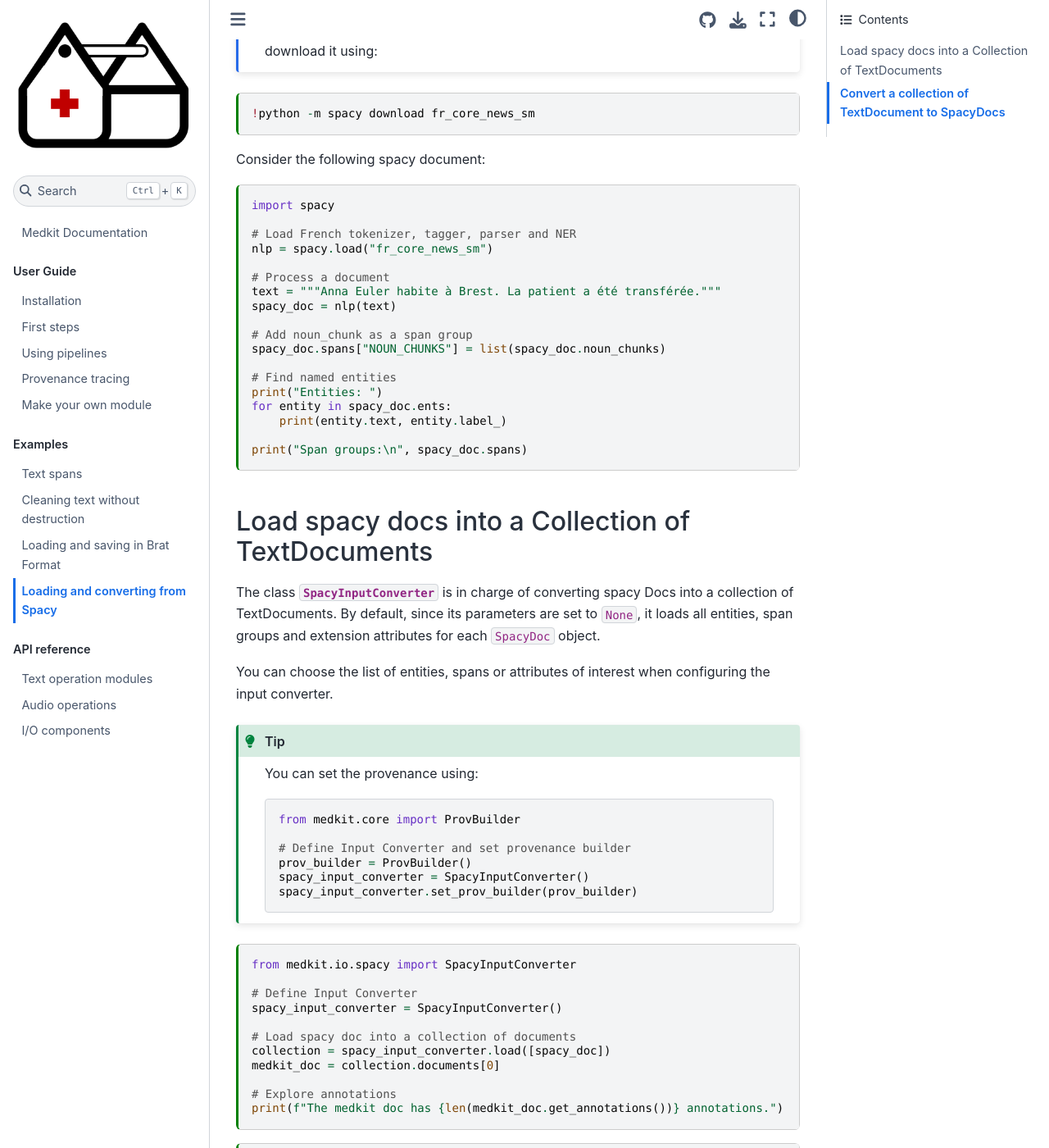
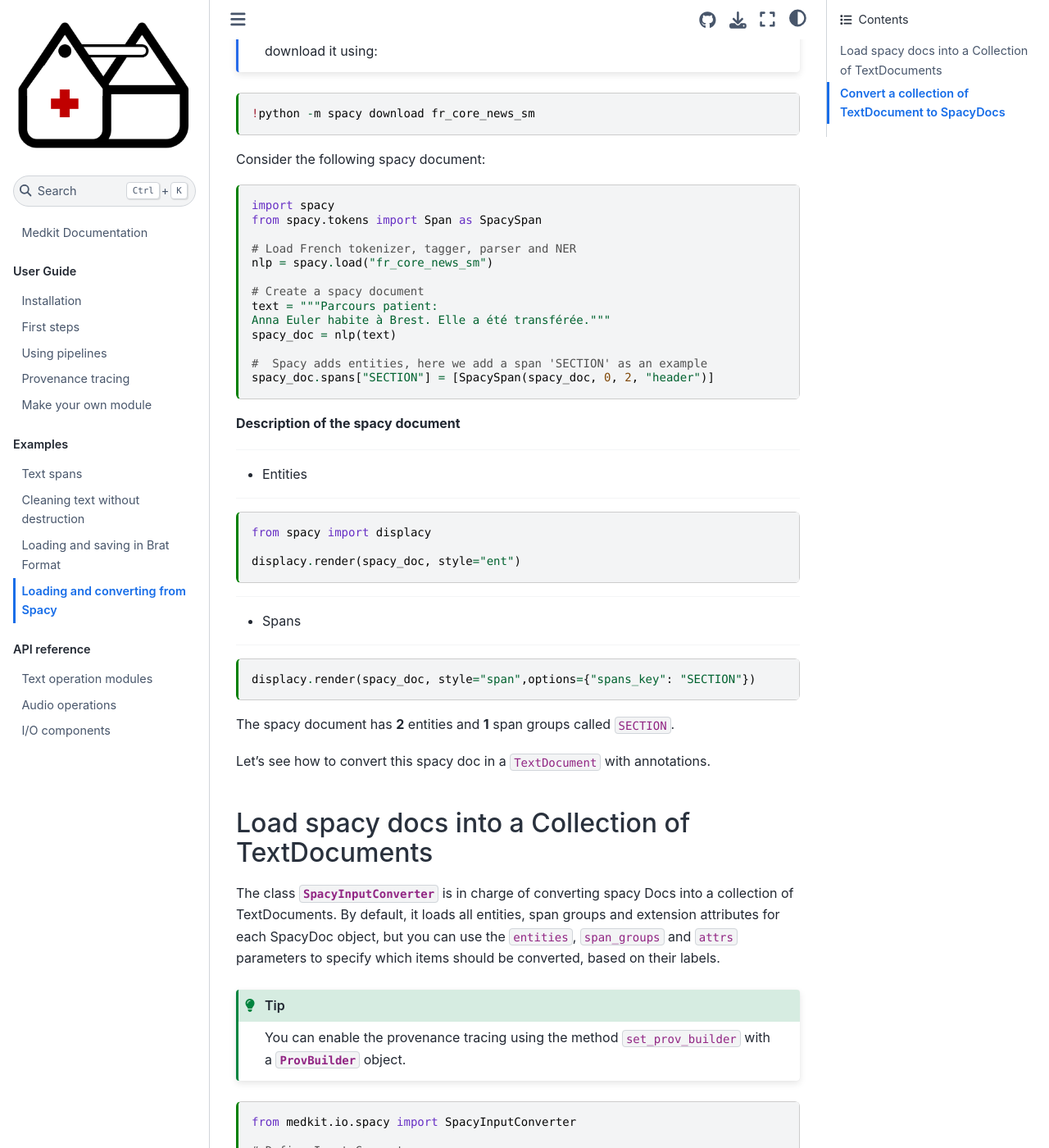
Before and after one commit to TeamHeka/medkit, a Jupyter Book: the page built from docs/examples/spacy_io.md, in a window 1280 px wide and 1400 px high, scrolled down 308 px. Shown: the whole window at 82% size. Built offline with Jupyter Book 1.0.4 settings and Sphinx 7.4.7 and the Sphinx Book theme 1.1.4, drawn with Linux system fonts in a browser that asks for light colours; pages that are not in the unit, such as notebooks, are missing from menus; some of the changed text lies outside the part shown.

Commit message:
In docs, update Spacy IO example

````diff
--- a/docs/examples/spacy_io.md
+++ b/docs/examples/spacy_io.md
@@ -31,43 +31,54 @@ Consider the following spacy document:
 
 ```{code-cell} ipython3
 import spacy
+from spacy.tokens import Span as SpacySpan
 
 # Load French tokenizer, tagger, parser and NER
 nlp = spacy.load("fr_core_news_sm")
 
-# Process a document
-text = """Anna Euler habite à Brest. La patient a été transférée."""
+# Create a spacy document
+text = """Parcours patient:
+Anna Euler habite à Brest. Elle a été transférée."""
 spacy_doc = nlp(text)
 
-# Add noun_chunk as a span group
-spacy_doc.spans["NOUN_CHUNKS"] = list(spacy_doc.noun_chunks)
+#  Spacy adds entities, here we add a span 'SECTION' as an example
+spacy_doc.spans["SECTION"] = [SpacySpan(spacy_doc, 0, 2, "header")]
+```
 
-# Find named entities
-print("Entities: ")
-for entity in spacy_doc.ents:
-    print(entity.text, entity.label_)
+**Description of the spacy document**
 
-print("Span groups:\n", spacy_doc.spans)
+---
+* Entities
+---
+
+```{code-cell} ipython3
+from spacy import displacy
+
+displacy.render(spacy_doc, style="ent")
+```
+
+---
+* Spans
+---
+
+```{code-cell} ipython3
+displacy.render(spacy_doc, style="span",options={"spans_key": "SECTION"})
 
 ```
 
+The spacy document has **2** entities and **1** span groups called `SECTION`.
+
+Let's see how to convert this spacy doc in a `TextDocument` with annotations.
+
 ## Load spacy docs into a Collection of TextDocuments
 
-The class {class}`~medkit.text.spacy.SpacyInputConverter` is in charge of converting spacy Docs into a collection of TextDocuments. By default, since its parameters are set to `None`, it loads all entities, span groups and extension
-attributes for each `SpacyDoc` object.
-
-You can choose the list of entities, spans or attributes of interest when configuring the input converter.
+The class {class}`~medkit.io.spacy.SpacyInputConverter` is in charge of converting spacy Docs into a collection of TextDocuments. By default, it loads all entities, span groups and extension  attributes for each SpacyDoc object, but you can use the `entities`, `span_groups` and `attrs` parameters to specify which items should be converted, based on their labels.
 
 ```{tip}
-You can set the provenance using:
-```python
-from medkit.core import ProvBuilder
+You can enable the provenance tracing using the method `set_prov_builder` with a {class}`~medkit.core.ProvBuilder` object.
 
-# Define Input Converter and set provenance builder
-prov_builder = ProvBuilder()
-spacy_input_converter = SpacyInputConverter()
-spacy_input_converter.set_prov_builder(prov_builder)
 ```
+
 
 ```{code-cell} ipython3
 from medkit.io.spacy import SpacyInputConverter
@@ -78,35 +89,48 @@ spacy_input_converter = SpacyInputConverter()
 # Load spacy doc into a collection of documents
 collection = spacy_input_converter.load([spacy_doc])
 medkit_doc = collection.documents[0]
+```
 
-# Explore annotations
+**Description of the resulting Text document**
++++
+
+```{code-cell} ipython3
 print(f"The medkit doc has {len(medkit_doc.get_annotations())} annotations.")
+print(f"The medkit doc has {len(medkit_doc.get_entities())} entities.")
+print(f"The medkit doc has {len(medkit_doc.get_annotations_by_label('SECTION'))} spans.")
+```
 
+**Visualizing Medkit annotations**
+
+As explained in other tutorials, we can view medkit annotations using `displacy`.
+
+---
+* Entities loaded from spacy in medkit
+---
+
+```{code-cell} ipython3
+from medkit.text.spacy.displacy_utils import medkit_doc_to_displacy
+
+# getting entities in displacy format
+entities_data = medkit_doc_to_displacy(medkit_doc)
+displacy.render(entities_data, style="ent",manual=True)
 ```
+
+---
+* Spans loaded from spacy in medkit
+---
 
 ```{code-cell} ipython3
 
-
-# Show info in entities
-print("\nEntities loaded from spacy in medkit: ")
-for ent in medkit_doc.get_entities():
-    print(ent.label, ent.spans,ent.text)
-
-# Show span groups
-noun_chunks = medkit_doc.get_annotations_by_label("NOUN_CHUNKS")
-
-print("\nSpan group loaded from spacy in medkit:")
-for noun in noun_chunks:
-    print(noun.label, noun.spans,noun.text)
-
+# getting spans from 'SECTION' in displacy format
+# In this case, we display the original label from spacy
+section_data = medkit_doc_to_displacy(medkit_doc,["SECTION"],lambda sp: sp.metadata["name"])
+displacy.render(section_data, style="ent",manual=True)
 ```
 
 ## Convert a collection of TextDocument to SpacyDocs
 
-Similarly it is possible to convert a list/Collection of TextDocument to Spacy using {class}`~medkit.text.spacy.SpacyOutputConverter`. You will need to provide an `nlp` object that tokenizes and generates the document with the raw text as reference.
-
-You can choose which medkit annotations and attributes to convert. Likewise, you can apply the nlp object to the converted documents with the `apply_nlp_spacy` parameter.
-
+Similarly it is possible to convert a list/Collection of TextDocument to Spacy using {class}`~medkit.io.spacy.SpacyOutputConverter`. You will need to provide an `nlp` object that tokenizes and generates the document with the raw text as reference. By default, it converts all medkit annotations and attributes to Spacy, but you can use  `anns_labels` and `attrs` parameters to specify which items should be converted.
 
 ```{code-cell} ipython3
 from medkit.io.spacy import SpacyOutputConverter
@@ -115,19 +139,31 @@ from medkit.io.spacy import SpacyOutputConverter
 spacy_output_converter = SpacyOutputConverter(nlp=nlp)
 
 # Convert a list of TextDocument
-new_spacy_docs = spacy_output_converter.convert([medkit_doc])
-new_spacy_doc = new_spacy_docs[0]
+
+spacy_docs_medkit = spacy_output_converter.convert([medkit_doc])
+spacy_doc_medkit = spacy_docs_medkit[0]
 
 # Explore new spacy doc
-print("Text of spacy doc from TextDocument:\n",new_spacy_doc.text)
+print("Text of spacy doc from TextDocument:\n",spacy_doc_medkit.text)
 ```
 
+**Description of the resulting Spacy document**
+
+---
+* Entities exported to spacy
+---
+
 ```{code-cell} ipython3
-print("Entities: ")
-for entity in new_spacy_doc.ents:
-    print(entity.text, entity.label_)
+displacy.render(spacy_doc_medkit, style="ent")
+```
 
-print("Span groups:", new_spacy_doc.spans)
+---
+* Spans exported to spacy
+---
+
+```{code-cell} ipython3
+displacy.render(spacy_doc_medkit, style="span",options={"spans_key": "SECTION"})
+
 ```
 :::{seealso}
 cf. [Spacy IO module](api:io:spacy).
````
